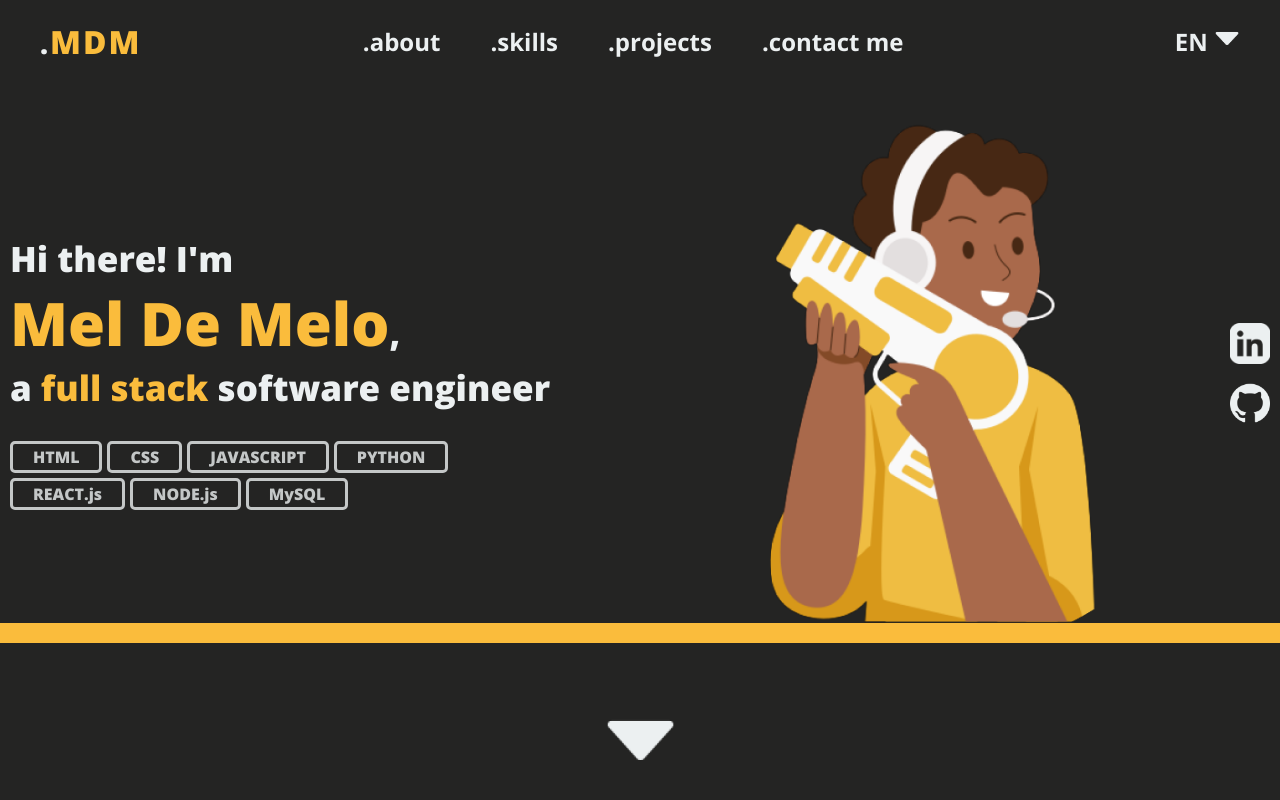
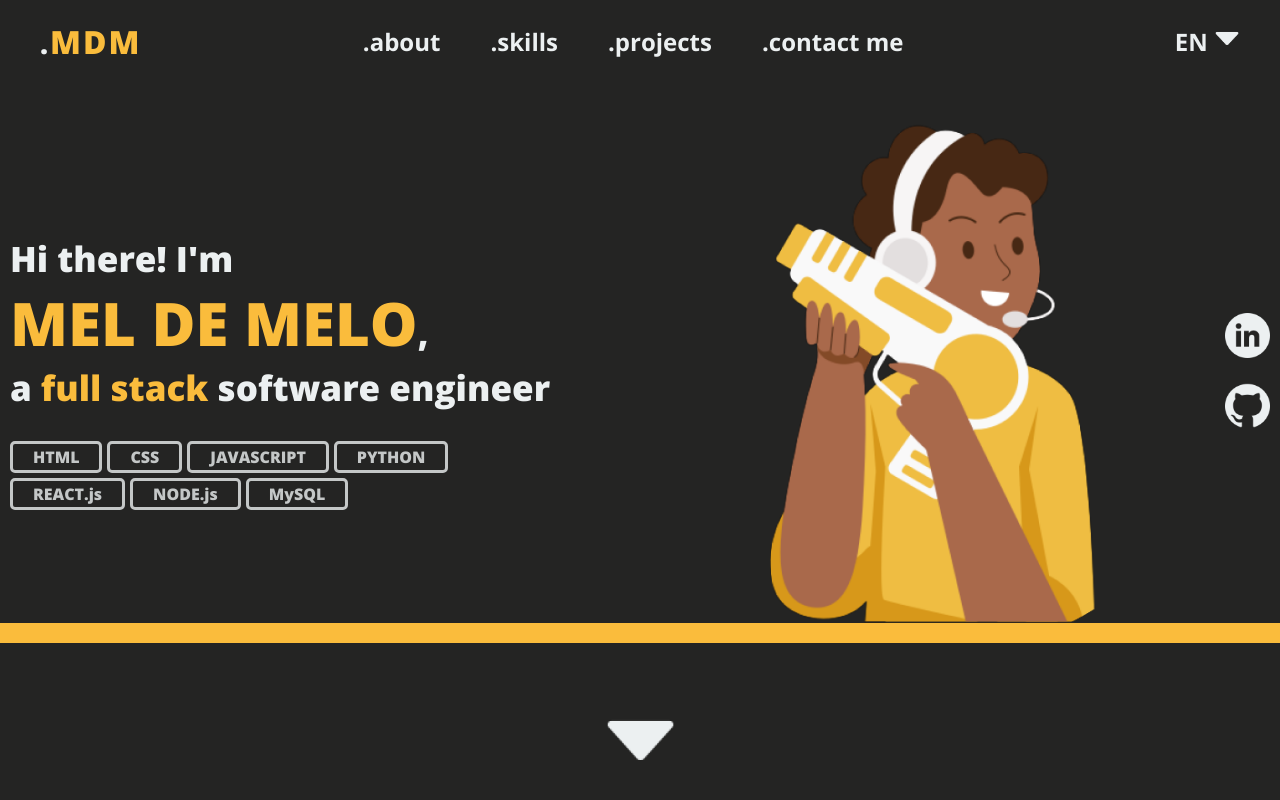
Before and after one commit to itsdamel/my-portfolio, a React (Vite) app: page / in a window 1280 px wide. Shown: the top 800 px of the page. Built offline with nearby package versions, Linux system fonts and the light colour scheme.

Commit message:
social media icons hover animation

```diff
--- a/src/components/Banner/banner.jsx
+++ b/src/components/Banner/banner.jsx
@@ -23,8 +23,8 @@ export default function Banner(){
                 <div className={style.images}>
                     <img className={style.mel} src='assets/coverMe.png'/>
                     <div className={style.socialMedia}>
-                        <img src='assets/linkedin-logo.png' alt='linkedin'/>
-                        <img src='assets/github-logo.png'/>
+                        <a href='https://www.linkedin.com/in/mel-de-melo-2a7824269/' target='_blank' rel='external'><img src='assets/linkedin-logo.png' alt='linkedin'/></a>
+                        <a href="https://github.com/itsdamel" target='_blank' rel='external'><img src='assets/github-logo.png'/></a>
                     </div>
                 </div>
             </div>
--- a/src/components/Banner/banner.module.css
+++ b/src/components/Banner/banner.module.css
@@ -34,6 +34,7 @@ section{
 strong{
     font-size: 60px;
     font-weight: 900;
+    text-transform: uppercase;
 }
 
 strong, #myStack{
@@ -67,8 +68,6 @@ strong, #myStack{
     margin-left: 200px;
     justify-content: space-between;
     min-width: 500px;
-
-
 }
 
 .images .mel{
@@ -81,8 +80,18 @@ strong, #myStack{
     flex-direction: column;
     justify-content: space-between;
     min-height: 100px;
+    gap: 20px;
 
 }
 .socialMedia img{
-    width: 40px;
+    width: 45px;
+    transition: transform 0.8s;
 }
+
+
+.socialMedia img:hover{
+    cursor: pointer;
+    border-radius: 50%;
+    box-shadow: 2px 2px var(--yellow);
+    transform: translateX(-5px) translateY(-3px);
+}
```
Also changed, not shown: public/assets/linkedin-logo.png.
